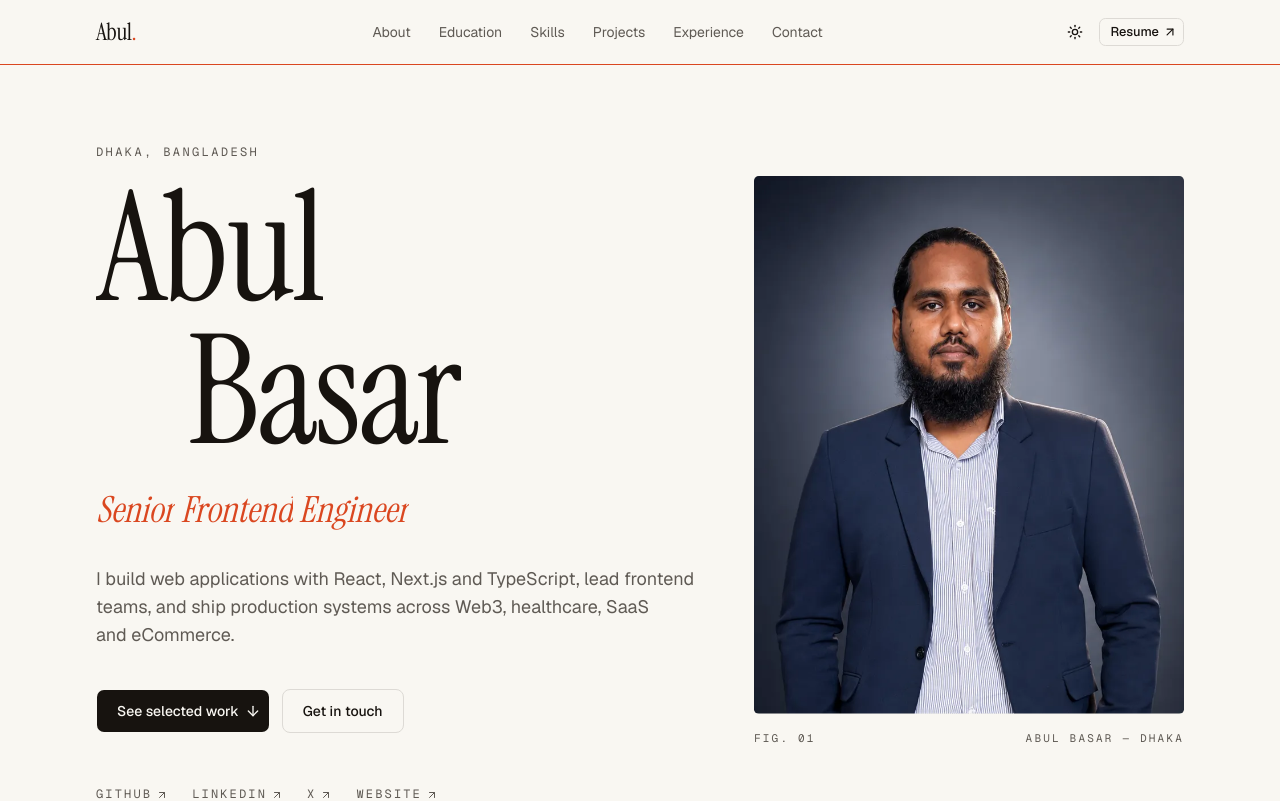
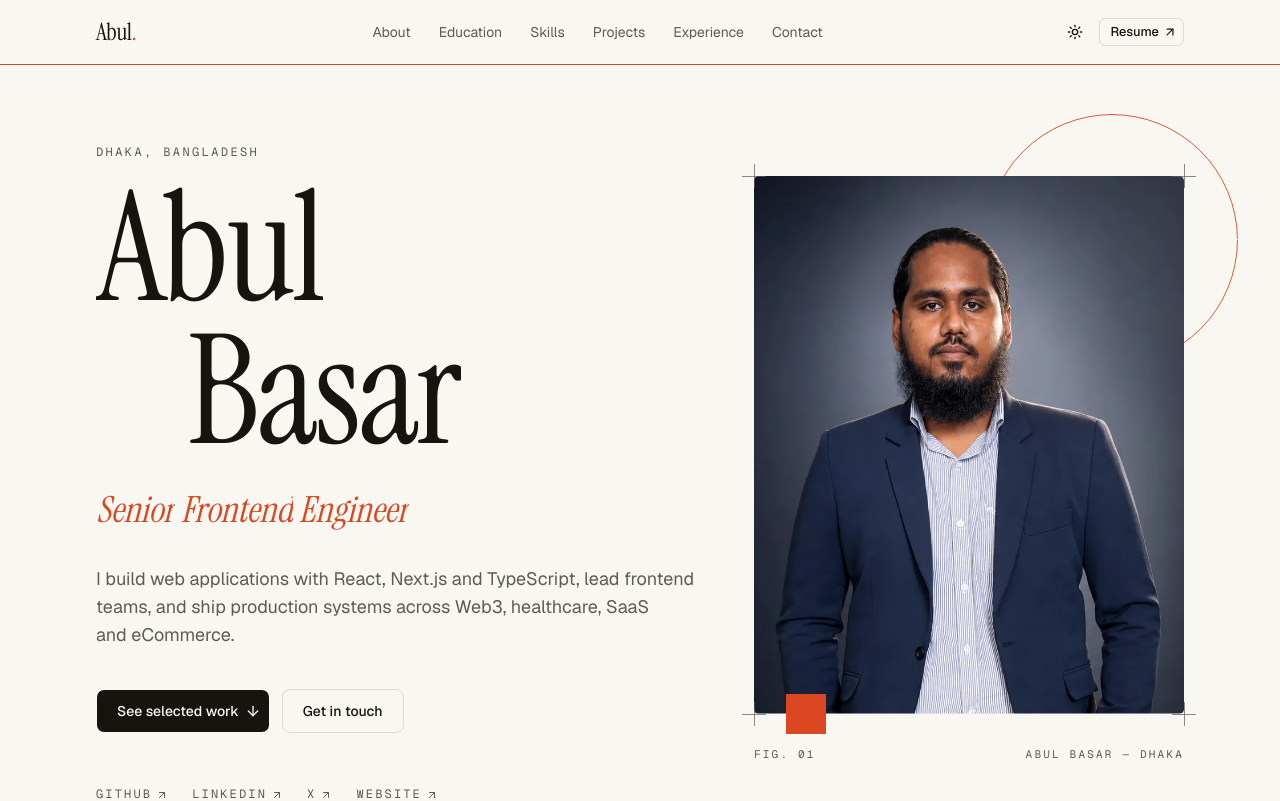
Before and after one commit to AbulBashar38/portfolio-assignment, a Next.js app: page / in a window 1280 px wide. Shown: the top 801 px of the page. Built offline with nearby package versions, Linux system fonts and the light colour scheme.

Commit message:
feat(hero): add drawn circle, crop marks and accent square

```diff
--- a/src/components/sections/hero/hero-portrait.tsx
+++ b/src/components/sections/hero/hero-portrait.tsx
@@ -6,9 +6,48 @@ import Image from "next/image";
 import { profile } from "@/data/profile";
 import { easeOut } from "@/lib/motion";
 
+const corners = [
+  "-top-3 -left-3",
+  "-top-3 -right-3",
+  "-bottom-3 -left-3",
+  "-bottom-3 -right-3",
+];
+
+/** Print-style registration mark. */
+function CropMark({ className }: { className: string }) {
+  return (
+    <span
+      aria-hidden
+      className={`absolute size-6 text-muted-foreground/70 ${className}`}
+    >
+      <span className="absolute top-1/2 left-0 h-px w-full bg-current" />
+      <span className="absolute top-0 left-1/2 h-full w-px bg-current" />
+    </span>
+  );
+}
+
 export function HeroPortrait() {
   return (
     <figure className="relative mx-auto w-full max-w-sm sm:max-w-md lg:max-w-none">
+      <div className="relative">
+      <svg
+        aria-hidden
+        viewBox="0 0 100 100"
+        className="absolute -top-12 -right-10 size-44 text-brand sm:size-56 lg:-top-16 lg:-right-14 lg:size-64"
+      >
+        <motion.circle
+          cx="50"
+          cy="50"
+          r="49"
+          fill="none"
+          stroke="currentColor"
+          strokeWidth="0.35"
+          initial={{ pathLength: 0, opacity: 0 }}
+          animate={{ pathLength: 1, opacity: 1 }}
+          transition={{ duration: 1.8, delay: 0.8, ease: easeOut }}
+        />
+      </svg>
+
       <motion.div
         initial={{ clipPath: "inset(100% 0% 0% 0%)" }}
         animate={{ clipPath: "inset(0% 0% 0% 0%)" }}
@@ -32,7 +71,20 @@ export function HeroPortrait() {
         </motion.div>
       </motion.div>
 
-      <figcaption className="mt-4 flex items-center justify-between font-mono text-[0.6875rem] uppercase tracking-[0.2em] text-muted-foreground">
+      {corners.map((position) => (
+        <CropMark key={position} className={position} />
+      ))}
+
+      <motion.span
+        aria-hidden
+        initial={{ scale: 0 }}
+        animate={{ scale: 1 }}
+        transition={{ duration: 0.6, delay: 1.3, ease: easeOut }}
+        className="absolute -bottom-5 left-8 size-10 origin-bottom-left bg-brand"
+      />
+      </div>
+
+      <figcaption className="mt-8 flex items-center justify-between font-mono text-[0.6875rem] uppercase tracking-[0.2em] text-muted-foreground">
         <span>Fig. 01</span>
         <span>
           {profile.name} — {profile.location.split(",")[0]}
```
